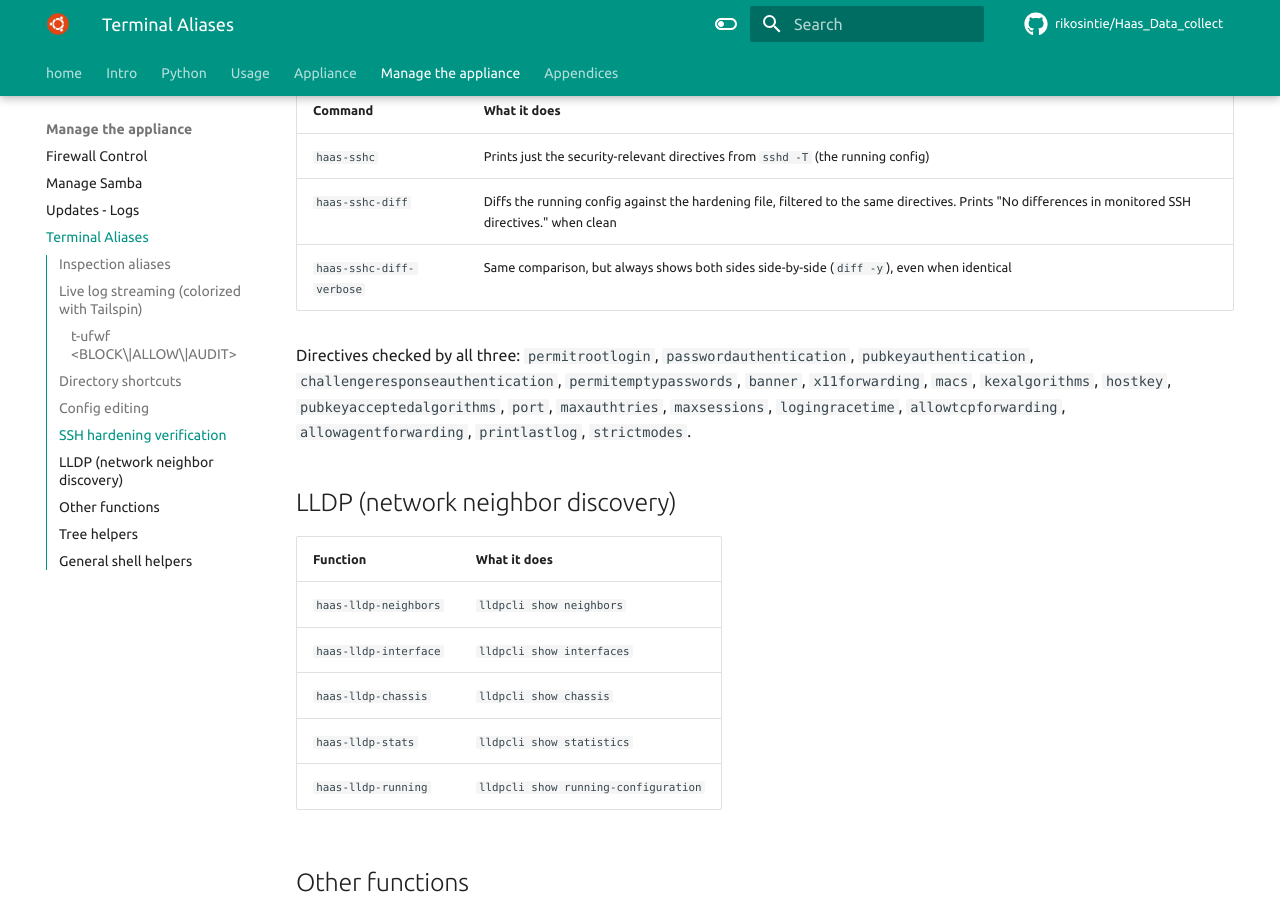
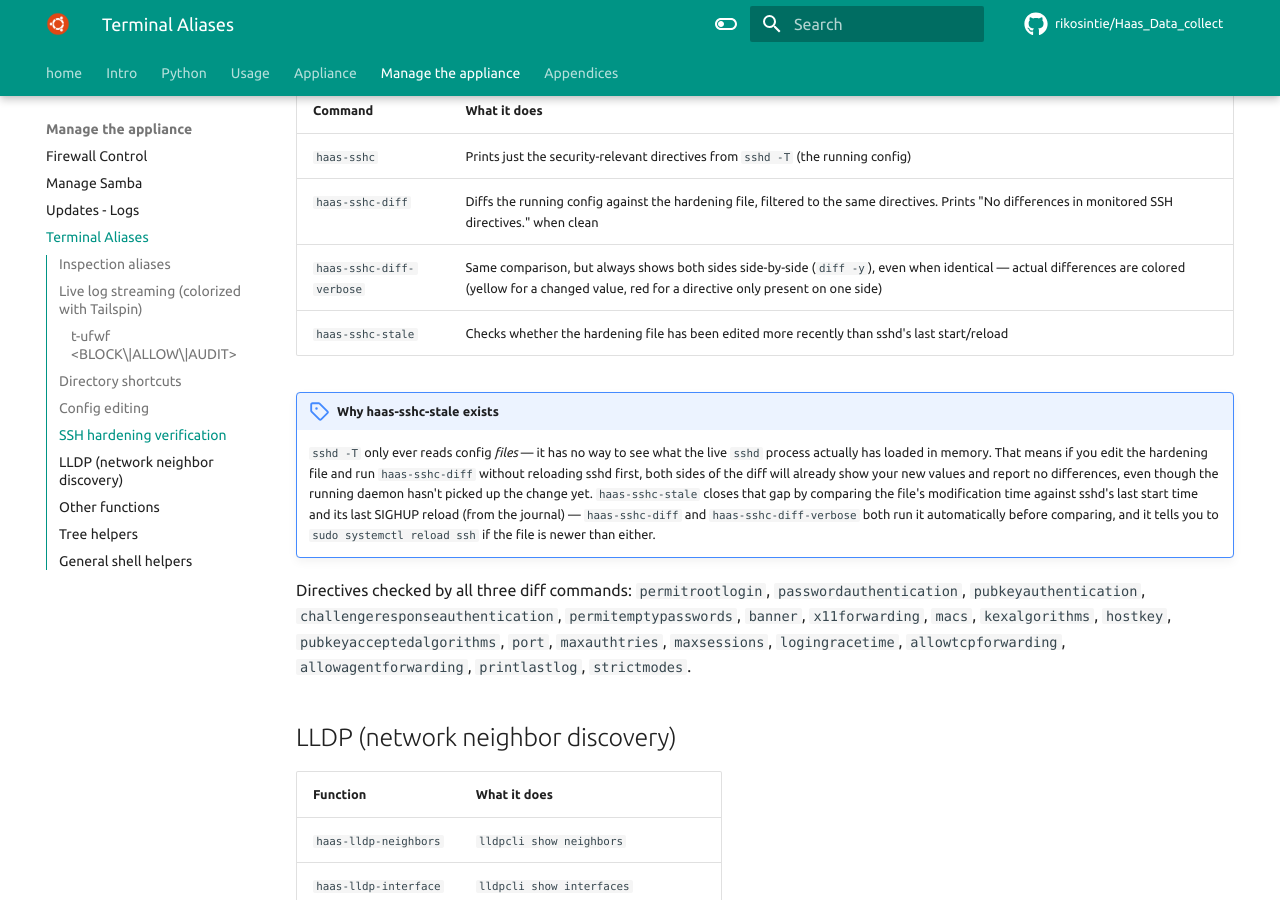
Before and after one commit to rikosintie/Haas_Data_collect, an MkDocs documentation site: the page built from docs/manage_the_appliance/terminal_aliases.md, in a window 1280 px wide and 900 px high, scrolled down 2258 px. Built offline with MkDocs 1.6.1 and Material for MkDocs 9.7.7, drawn with Linux system fonts in a browser that asks for light colours; some web fonts are replaced; comment, search, counter and statistics services are not loaded.

Commit message:
Git Title: haas-aliases.zsh: Add haas-sshc-diff-verbose function to show differences between running ssh config and hardening config
Git Description:
This commit introduces the `haas-sshc-diff-verbose` function, which compares
the current running SSH configuration with the hardening configuration
specified in `/etc/ssh/sshd_config.d/99-haas-hardening.conf`.
The function first checks for any stale SSH configurations and then provides
a detailed output of the differences, allowing users to easily identify
discrepancies between the two configurations.

Summary of what was added:

- haas-sshc-stale — a new function that compares 99-haas-hardening.conf's
modification time against sshd's last start time
(systemctl show ssh -p ActiveEnterTimestamp) and last SIGHUP reload
(journalctl -u ssh, grepping for Received SIGHUP), taking whichever is
more recent. Prints red [STALE] + a sudo systemctl reload ssh reminder if
the file is newer than both, green [OK] otherwise.
- Wired it into both haas-sshc-diff and haas-sshc-diff-verbose, so this
warning now shows up automatically instead of requiring you to remember
to check separately — this directly addresses the scenario you hit.
- Validated the systemd/journal query mechanics and date parsing against
real commands on this machine, and unit-tested the comparison logic with
controlled timestamps (both the STALE and OK branches) since I can't
fully simulate sudo-gated queries here.
- Updated docs/manage_the_appliance/terminal_aliases.md with the new command
and an explanation of why it exists.

```diff
--- a/docs/manage_the_appliance/terminal_aliases.md
+++ b/docs/manage_the_appliance/terminal_aliases.md
@@ -75,9 +75,23 @@ updates:
 |---|---|
 | `haas-sshc` | Prints just the security-relevant directives from `sshd -T` (the running config) |
 | `haas-sshc-diff` | Diffs the running config against the hardening file, filtered to the same directives. Prints "No differences in monitored SSH directives." when clean |
-| `haas-sshc-diff-verbose` | Same comparison, but always shows both sides side-by-side (`diff -y`), even when identical |
+| `haas-sshc-diff-verbose` | Same comparison, but always shows both sides side-by-side (`diff -y`), even when identical — actual differences are colored (yellow for a changed value, red for a directive only present on one side) |
+| `haas-sshc-stale` | Checks whether the hardening file has been edited more recently than sshd's last start/reload |
 
-Directives checked by all three: `permitrootlogin`,
+!!! Note "Why haas-sshc-stale exists"
+    `sshd -T` only ever reads config *files* — it has no way to see what
+    the live `sshd` process actually has loaded in memory. That means if
+    you edit the hardening file and run `haas-sshc-diff` without
+    reloading sshd first, both sides of the diff will already show your
+    new values and report no differences, even though the running
+    daemon hasn't picked up the change yet. `haas-sshc-stale` closes
+    that gap by comparing the file's modification time against sshd's
+    last start time and its last SIGHUP reload (from the journal) —
+    `haas-sshc-diff` and `haas-sshc-diff-verbose` both run it
+    automatically before comparing, and it tells you to
+    `sudo systemctl reload ssh` if the file is newer than either.
+
+Directives checked by all three diff commands: `permitrootlogin`,
 `passwordauthentication`, `pubkeyauthentication`,
 `challengeresponseauthentication`, `permitemptypasswords`, `banner`,
 `x11forwarding`, `macs`, `kexalgorithms`, `hostkey`,
```
Also changed, not shown: 1 other file.
